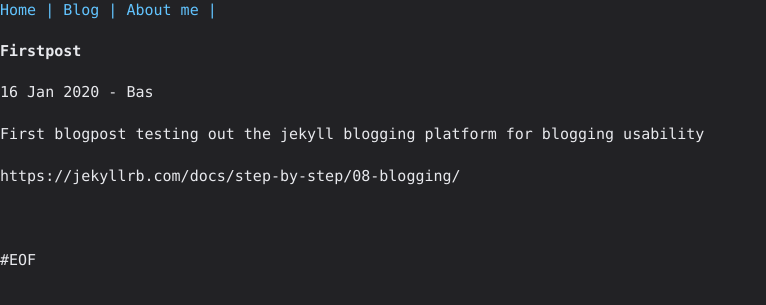
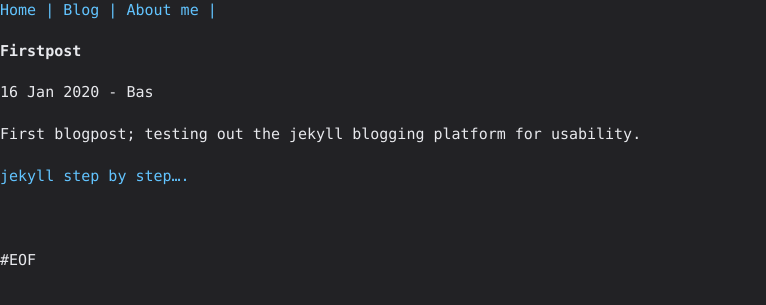
Before and after one commit to basdds/basdds.github.io, a Jekyll site: the page built from _posts/2020-01-16-firstpost.md, in a window 1280 px wide. Shown: the top 305 px of the page, without its empty margins (0-766 px from the left). Built offline with Jekyll 4.4.1, drawn with Linux system fonts in a browser that asks for light colours.

Commit message:
site update

```diff
--- a/_posts/2020-01-16-firstpost.md
+++ b/_posts/2020-01-16-firstpost.md
@@ -2,6 +2,6 @@
 layout: post
 author: Bas
 ---
-First blogpost testing out the jekyll blogging platform for blogging usability
+First blogpost; testing out the jekyll blogging platform for usability.
 
-https://jekyllrb.com/docs/step-by-step/08-blogging/
+[jekyll step by step....](https://jekyllrb.com/docs/step-by-step/)
```
Also changed, not shown: 2 other files.
